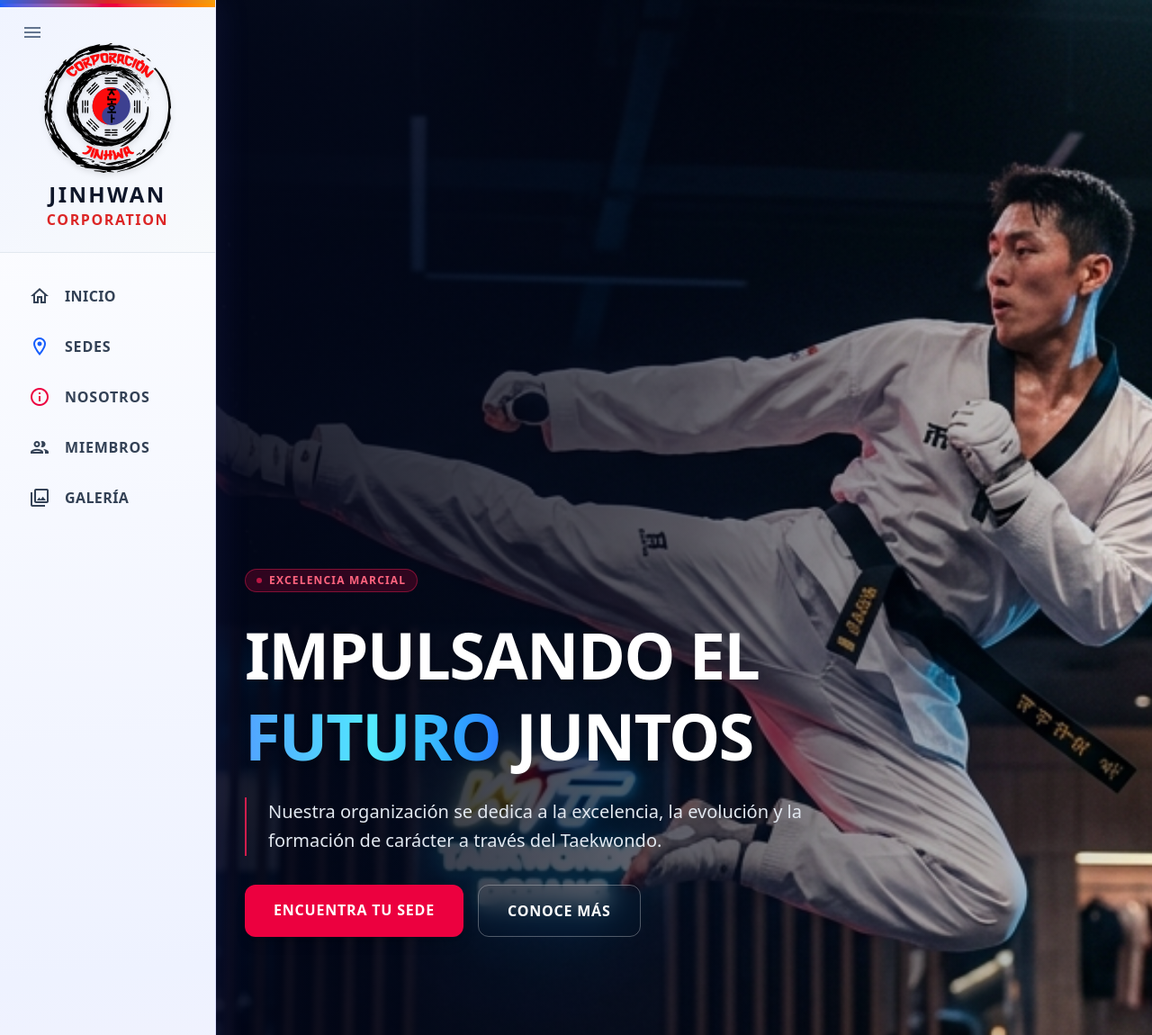
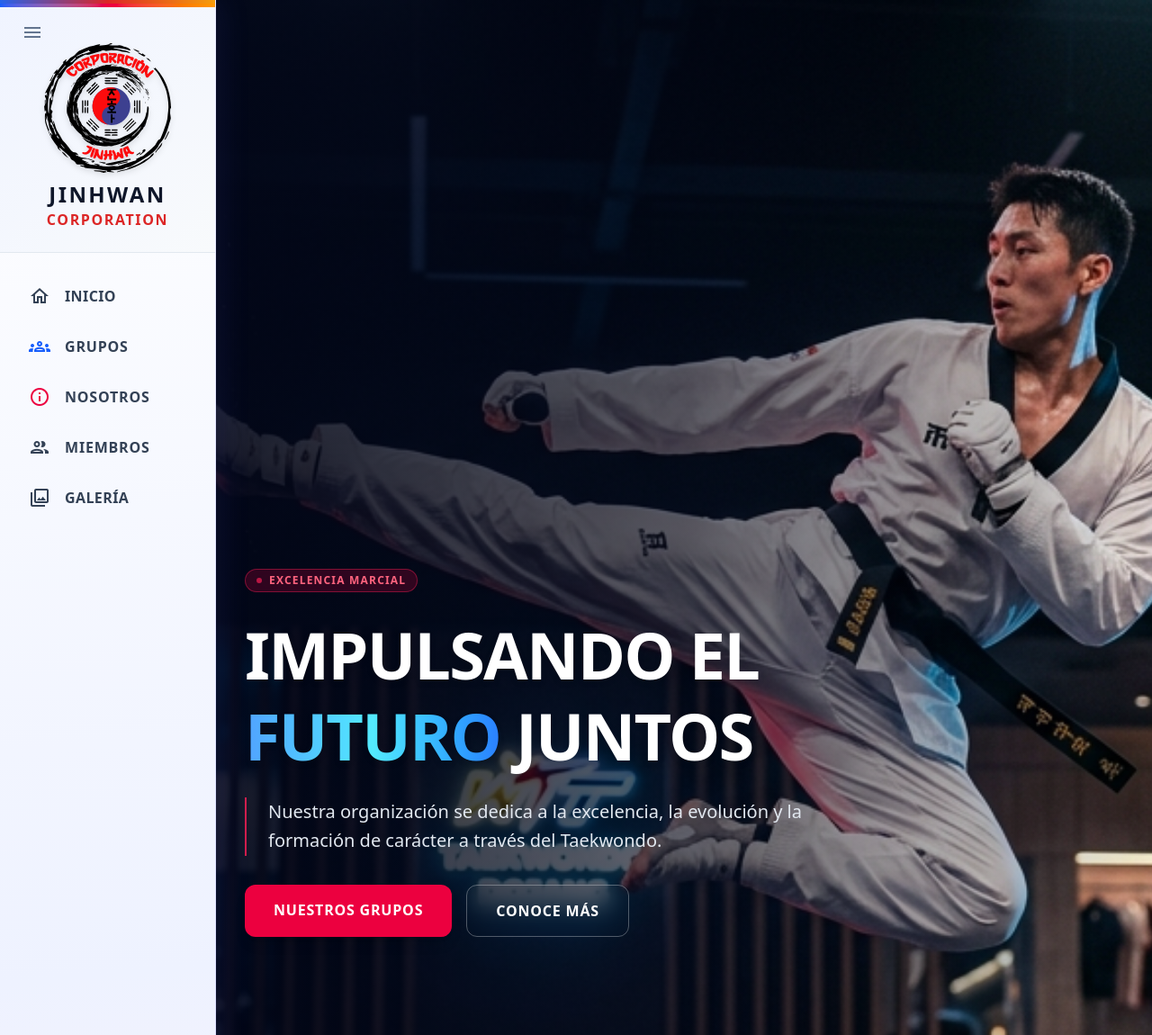
Before and after one commit to wilouzet22/Jinhwan-Corporation, a PHP site: page /inicio in a window 1280 px wide. Shown: the top 1150 px of the page at 90% size. Run offline with PHP 8.4, Linux system fonts and the light colour scheme; style sheets or scripts are compiled from the project's sources; some libraries are stand-ins or nearby versions.

Commit message:
feat: reemplazar seccion web de sedes por grupos de entrenamiento

```diff
--- /dev/null
+++ b/controladores/Web/GruposController.php
@@ -0,0 +1,19 @@
+<?php
+
+include_once __DIR__ . '/../../modelos/Grupo.php';
+
+class WebGruposController extends Controller {
+
+    public function index() {
+        $grupoModel = new Grupo();
+        $grupos     = $grupoModel->getAll();
+
+        // Filtrar solo los grupos activos
+        $gruposActivos = array_filter($grupos, fn($g) => ($g['activo'] ?? 0) == 1);
+
+        $this->view('web/grupos', [
+            'grupos'     => $gruposActivos,
+            'page_title' => 'Grupos de Entrenamiento'
+        ]);
+    }
+}
--- a/ruteador.php
+++ b/ruteador.php
@@ -2,6 +2,7 @@
 
 include_once __DIR__ . '/controladores/Web/InicioController.php';
 include_once __DIR__ . '/controladores/Web/SedesController.php';
+include_once __DIR__ . '/controladores/Web/GruposController.php';
 include_once __DIR__ . '/controladores/Web/PaginaController.php';
 include_once __DIR__ . '/controladores/Web/MiembrosController.php';
 include_once __DIR__ . '/controladores/Web/GaleriaController.php';
@@ -39,6 +40,7 @@ $router->get('/portal', [WebInicioController::class, 'portal']);
 $router->get('/inicio', [WebInicioController::class, 'index']);
 $router->get('/nosotros', [WebPaginaController::class, 'nosotros']);
 $router->get('/sedes', [WebSedesController::class, 'index']);
+$router->get('/grupos', [WebGruposController::class, 'index']);
 $router->get('/miembros', [WebMiembrosController::class, 'index']);
 $router->get('/galeria', [WebGaleriaController::class, 'index']);
 
--- a/vistas/layout/sitio_cabecera.php
+++ b/vistas/layout/sitio_cabecera.php
@@ -122,9 +122,9 @@ $is_student = $rol_id == Roles::ESTUDIANTE;
                 <span class="material-icons-outlined text-xl group-hover:text-rose-600 transition-colors">home</span>
                 <span class="font-display tracking-wide uppercase">Inicio</span>
             </a>
-            <a href="<?= base_url('/sedes') ?>" class="flex items-center gap-4 px-4 py-3 rounded-xl text-slate-700 dark:text-slate-200 hover:bg-slate-100 dark:hover:bg-slate-800/80 hover:text-blue-600 dark:hover:text-blue-400 transition-all group nav-link font-semibold">
-                <span class="material-icons-outlined text-blue-600 group-hover:scale-110 transition-transform">location_on</span>
-                <span class="font-display tracking-wider uppercase">Sedes</span>
+            <a href="<?= base_url('/grupos') ?>" class="flex items-center gap-4 px-4 py-3 rounded-xl text-slate-700 dark:text-slate-200 hover:bg-slate-100 dark:hover:bg-slate-800/80 hover:text-blue-600 dark:hover:text-blue-400 transition-all group nav-link font-semibold">
+                <span class="material-icons-outlined text-blue-600 group-hover:scale-110 transition-transform">groups</span>
+                <span class="font-display tracking-wider uppercase">Grupos</span>
             </a>
 
             <a href="<?= base_url('/nosotros') ?>" class="flex items-center gap-4 px-4 py-3 rounded-xl text-slate-700 dark:text-slate-200 hover:bg-slate-100 dark:hover:bg-slate-800/80 hover:text-rose-600 dark:hover:text-rose-400 transition-all group nav-link font-semibold">
--- a/vistas/web/inicio.php
+++ b/vistas/web/inicio.php
@@ -22,8 +22,8 @@
                         Nuestra organización se dedica a la excelencia, la evolución y la formación de carácter a través del Taekwondo.
                     </p>
                     <div class="flex flex-col sm:flex-row flex-wrap gap-4">
-                        <a href="<?= base_url('/sedes') ?>" class="px-8 py-4 bg-rose-600 hover:bg-rose-700 text-white font-display font-bold uppercase tracking-wider rounded-xl transition-all shadow-lg hover:shadow-rose-600/30 transform hover:-translate-y-0.5">
-                            Encuentra tu Sede
+                        <a href="<?= base_url('/grupos') ?>" class="px-8 py-4 bg-rose-600 hover:bg-rose-700 text-white font-display font-bold uppercase tracking-wider rounded-xl transition-all shadow-lg hover:shadow-rose-600/30 transform hover:-translate-y-0.5">
+                            Nuestros Grupos
                         </a>
                         <a href="<?= base_url('/nosotros') ?>" class="px-8 py-4 border border-white/30 text-white hover:bg-white/10 font-display font-bold uppercase tracking-wider rounded-xl transition-all backdrop-blur-md">
                             Conoce Más
@@ -48,8 +48,8 @@
                     <p class="text-lg md:text-xl text-slate-200 mb-8 max-w-2xl font-light border-l-2 border-amber-500/80 pl-6 leading-relaxed">
                         Instalaciones de primer nivel y maestros certificados para guiar tu camino marcial.
                     </p>
-                    <a href="<?= base_url('/sedes') ?>" class="px-8 py-4 bg-blue-600 hover:bg-blue-700 text-white font-display font-bold uppercase tracking-wider rounded-xl transition-all shadow-lg hover:shadow-blue-600/30 transform hover:-translate-y-0.5">
-                        Conoce Nuestras Sedes
+                    <a href="<?= base_url('/grupos') ?>" class="px-8 py-4 bg-blue-600 hover:bg-blue-700 text-white font-display font-bold uppercase tracking-wider rounded-xl transition-all shadow-lg hover:shadow-blue-600/30 transform hover:-translate-y-0.5">
+                        Conoce Nuestros Grupos
                     </a>
                 </div>
             </div>
```
Also changed, not shown: vistas/web/grupos.php (added, +114 -0 lines).
